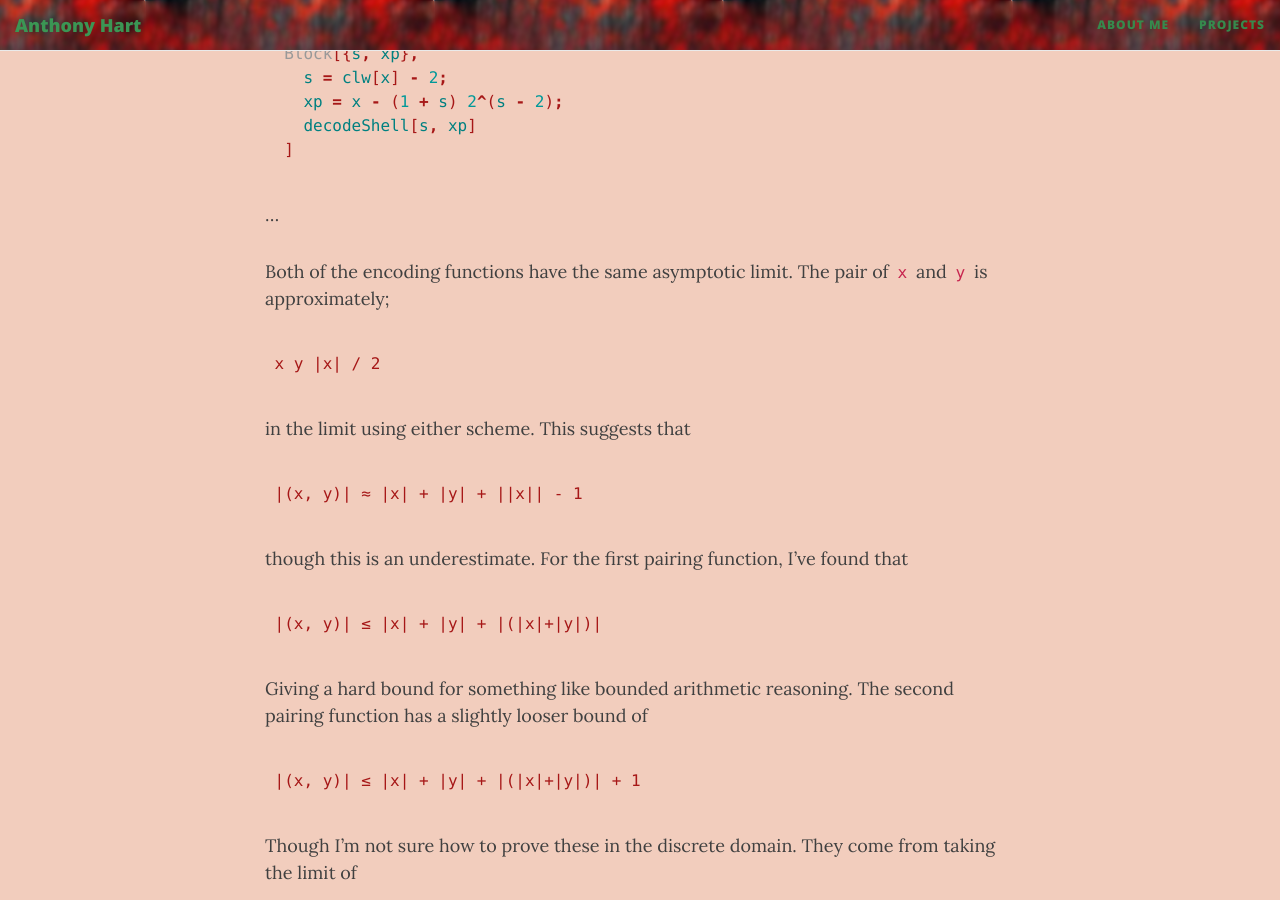
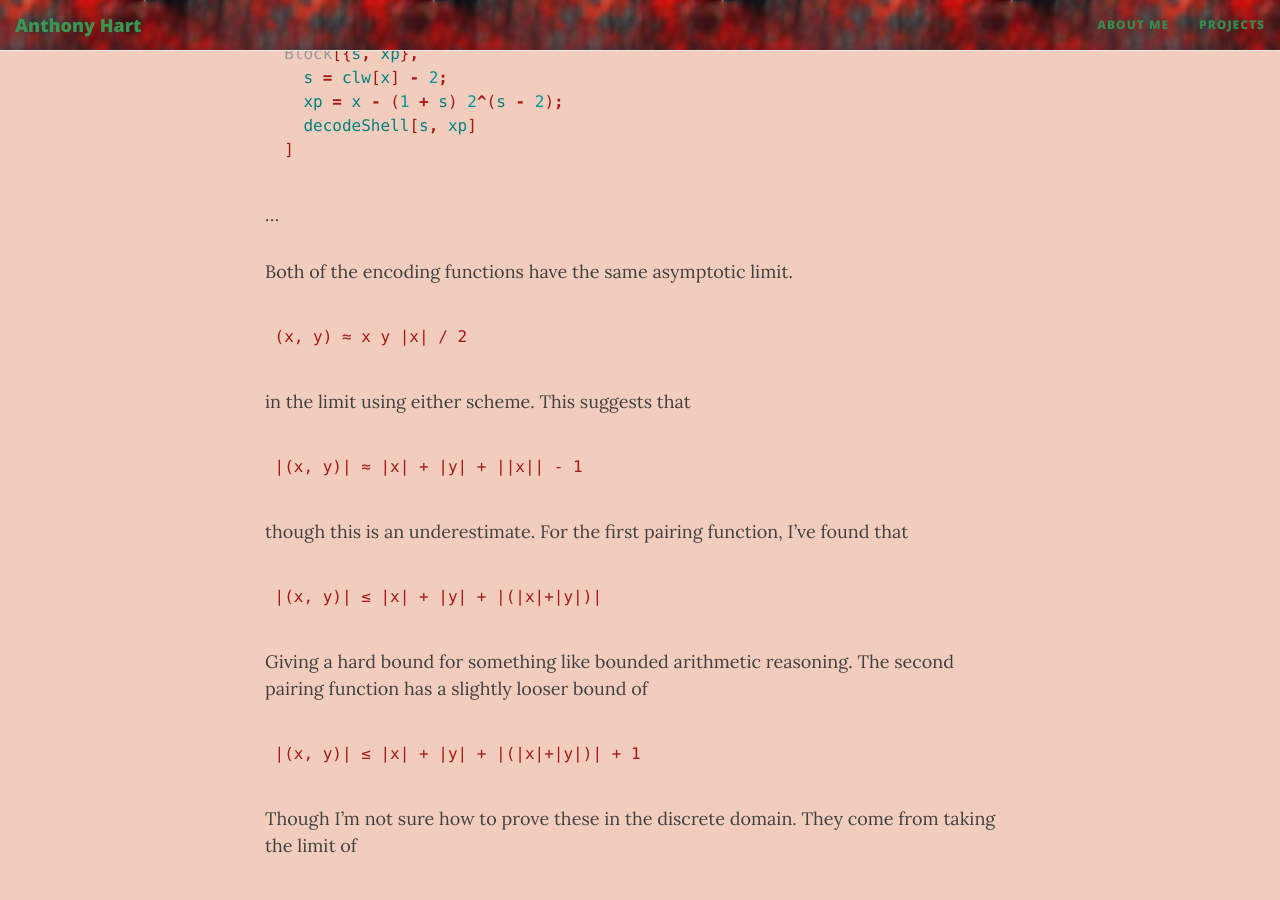
Before and after one commit to AHartNtkn/AHartNtkn.github.io, a Jekyll site: the page built from _posts/2021-11-29-An-Optimal-and-Feasible-Pairing-Function.md, in a window 1280 px wide and 900 px high, scrolled down 10326 px. Built offline with Jekyll 4.4.1, drawn with Linux system fonts in a browser that asks for light colours; nearby versions of some CDN libraries.

Commit message:
Formatting

````diff
--- a/_posts/2021-11-29-An-Optimal-and-Feasible-Pairing-Function.md
+++ b/_posts/2021-11-29-An-Optimal-and-Feasible-Pairing-Function.md
@@ -313,10 +313,10 @@ decodeOpt[x_] :=
 
 ...
 
-Both of the encoding functions have the same asymptotic limit. The pair of `x` and `y` is approximately;
+Both of the encoding functions have the same asymptotic limit.
 
 ```
-x y |x| / 2
+(x, y) ≈ x y |x| / 2
 ```
 
 in the limit using either scheme. This suggests that
````
